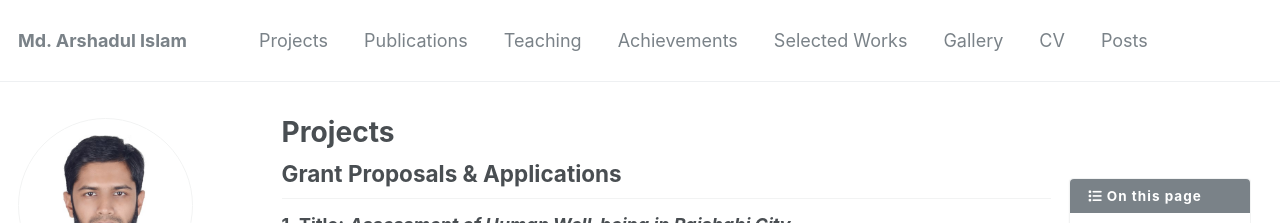
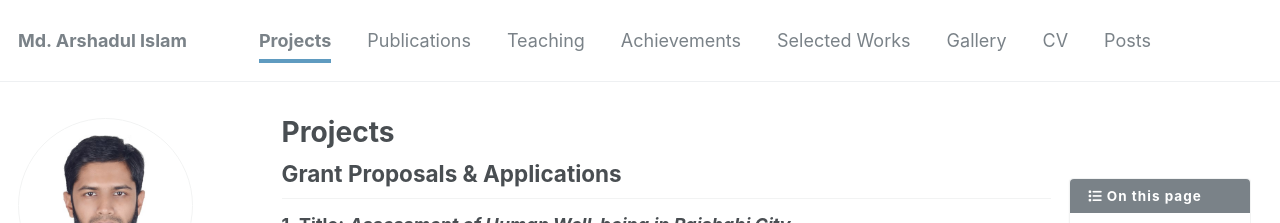
Before and after one commit to mdarshadulislam/mdarshadulislam.github.io, a Jekyll site: the page built from _pages/projects.md, in a window 1280 px wide. Shown: the top 223 px of the page. Built offline with Jekyll 4.4.1, drawn with Linux system fonts in a browser that asks for light colours; some web fonts are replaced.

Commit message:
Nav bar highlight fix

```diff
--- a/_data/navigation.yml
+++ b/_data/navigation.yml
@@ -1,7 +1,7 @@
 # main links
 main:
   - title: "Projects"
-    url: /research/
+    url: /projects/
 
   - title: "Publications"
     url: /publications/
--- a/_includes/masthead.html
+++ b/_includes/masthead.html
@@ -1,5 +1,41 @@
 {% include base_path %}
 
+<div class="masthead">
+  <div class="masthead__inner-wrap">
+    <div class="masthead__menu">
+      <nav id="site-nav" class="greedy-nav">
+        <button>
+          <div class="navicon"></div>
+        </button>
+        <ul class="visible-links">
+          <li class="masthead__menu-item masthead__menu-item--lg"><a href="{{ base_path }}/">{{ site.title }}</a></li>
+          {% for link in site.data.navigation.main %}
+          {% if link.url contains 'http' %}
+          {% assign domain = '' %}
+          {% else %}
+          {% assign domain = base_path %}
+          {% endif %}
+
+          {% assign full_url = domain | append: link.url %}
+
+          {% if page.url == link.url or page.url == full_url %}
+          {% assign is_current = "current" %}
+          {% else %}
+          {% assign is_current = "" %}
+          {% endif %}
+
+          <li class="masthead__menu-item"><a href="{{ domain }}{{ link.url }}" class="{{ is_current }}">{{ link.title
+              }}</a></li>
+          {% endfor %}
+        </ul>
+        <ul class="hidden-links hidden"></ul>
+      </nav>
+    </div>
+  </div>
+</div>
+
+
+<!---
 <div class="masthead">
   <div class="masthead__inner-wrap">
     <div class="masthead__menu">
@@ -21,3 +57,4 @@
     </div>
   </div>
 </div>
+-->
--- a/_sass/_navigation.scss
+++ b/_sass/_navigation.scss
@@ -237,14 +237,16 @@
         -webkit-transition: $global-transition;
         transition: $global-transition;
         -webkit-transform: scaleX(0);
-            -ms-transform: scaleX(0);
-                transform: scaleX(0); /* hide*/
+        -ms-transform: scaleX(0);
+        transform: scaleX(0);
+        /* hide*/
       }
 
       &:hover:before {
         -webkit-transform: scaleX(1);
-            -ms-transform: scaleX(1);
-                transform: scaleX(1); /* reveal*/
+        -ms-transform: scaleX(1);
+        transform: scaleX(1);
+        /* reveal*/
       }
     }
   }
@@ -304,6 +306,17 @@
       &:last-child {
         border-bottom: none;
       }
+    }
+  }
+
+  .visible-links a.current,
+  .hidden-links a.current {
+    font-weight: bold;
+
+    &:before {
+      -webkit-transform: scaleX(1);
+      -ms-transform: scaleX(1);
+      transform: scaleX(1);
     }
   }
 }
```
